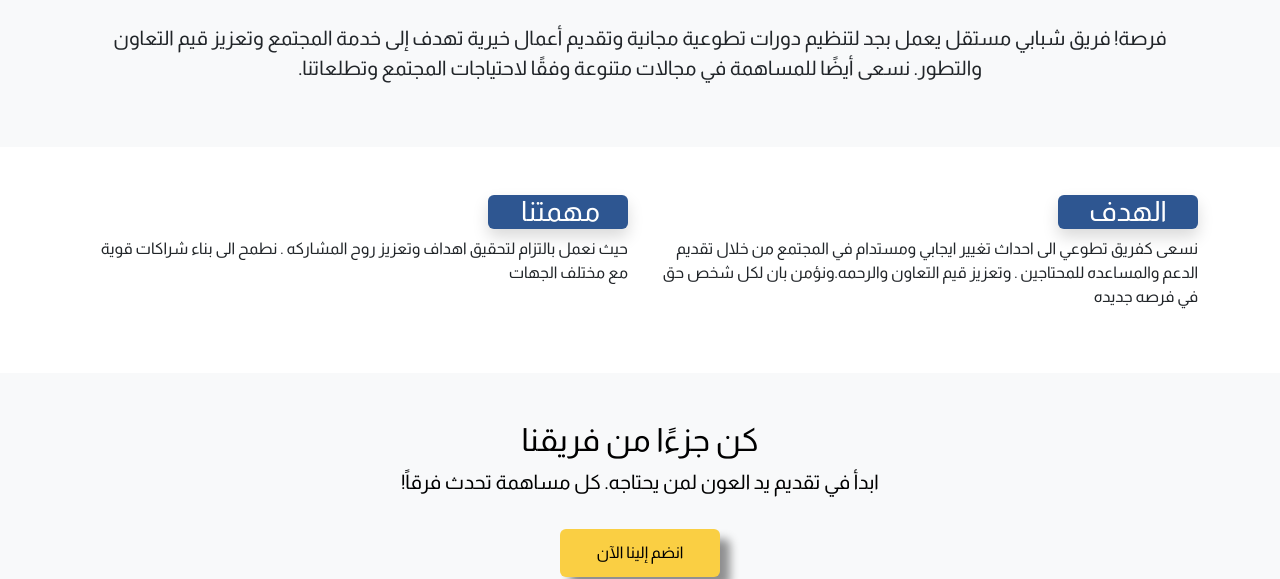
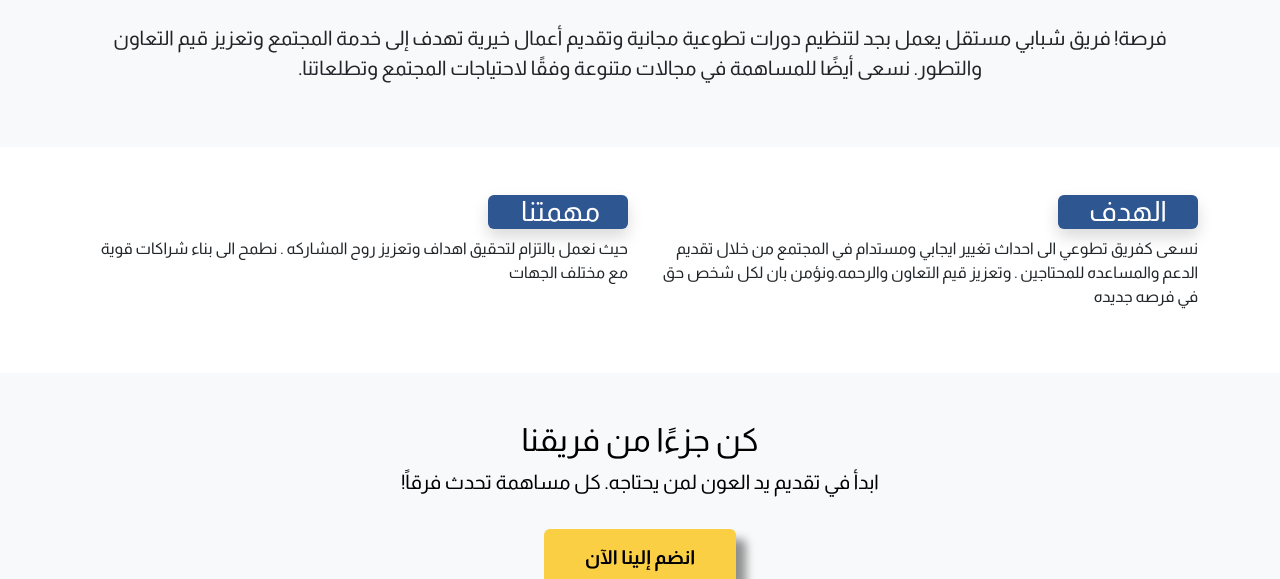
Before and after one commit to mhmdTaqi-code/farsaweb, a plain HTML site: page index.html in a window 1280 px wide. Shown: the part 374-953 px from the top of the page. Drawn offline with nearby package versions, Linux system fonts and the light colour scheme.

Commit message:
index.html

```diff
--- a/index.html
+++ b/index.html
@@ -83,7 +83,7 @@
         <div class="container">
             <h2 style="color: #000000;">كن جزءًا من فريقنا</h2>
             <p class="lead" style="color: #000000;">ابدأ في تقديم يد العون لمن يحتاجه. كل مساهمة تحدث فرقاً!</p>
-            <button class=" mt-3 rounded" style="background-color: #facf43; color: #000000; box-shadow: 10px 10px 10px rgba(0, 0, 0, 0.429) ; border: none; height: 3em; width: 10em;" onclick="window.location.href='https://docs.google.com/forms/d/e/1FAIpQLSfa728bs1X2ZE7AbhBI8UupoXmsnql07yOy488mzMe4ZS7IuA/viewform?usp=sf_link'">انضم إلينا الآن</button>
+            <button class=" mt-3 rounded"  style="background-color: #facf43; color: #000000; box-shadow: 10px 10px 10px rgba(0, 0, 0, 0.429) ; border: none; height: 3em; width: 10em;  font-weight: bold; font-size: larger;" onclick="window.location.href='https://docs.google.com/forms/d/e/1FAIpQLSfa728bs1X2ZE7AbhBI8UupoXmsnql07yOy488mzMe4ZS7IuA/viewform?usp=sf_link'">انضم إلينا الآن</button>
         </div>
     </section>
 
```
